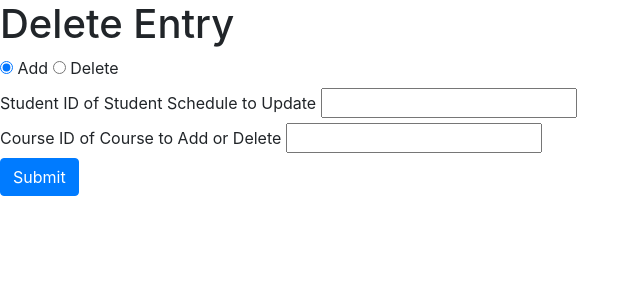
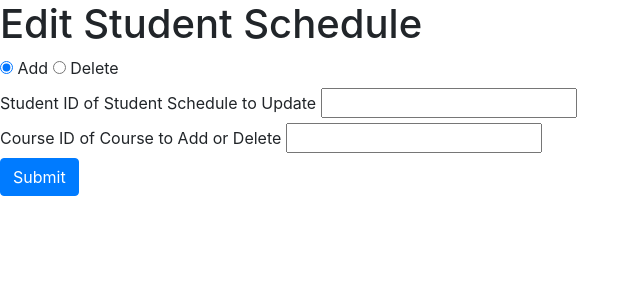
Before and after one commit to williamwu062/CS348_ScheduleProj, a Flask app: page /edit_student_schedule in a window 1280 px wide. Shown: the top 300 px of the page, without its empty margins (0-640 px from the left). Run offline with Flask 2, Linux system fonts and the light colour scheme; some libraries are stand-ins or nearby versions.

Commit message:
Added base functionality for editStudentSchedule

```diff
--- a/main.py
+++ b/main.py
@@ -4,7 +4,6 @@ from flask_sqlalchemy import SQLAlchemy
 import configparser
 from datetime import datetime
 from Tables import Courses, Students, Reviews, StudentSchedule, app, db
-
 
 @app.route("/", methods=["POST", "GET"])
 def home():
@@ -190,15 +189,19 @@ def viewStudentSchedule():
 
 		#Get course_ids associated with the schedule of the student with that student_id
 		result = StudentSchedule.query.filter_by(student_id=studentID)
-		if (len(result.all()) == 0):
-			return render_template("viewStudentScheduleList.html", studentScheduleList="No student with that id exists")
+		num_results = len(result.all())
+		print("num_results =", num_results)
+		if (num_results == 0):
+			returnString = "No schedule exists for student with id " + str(studentID)
+			print(returnString)
+			return render_template("viewStudentScheduleList.html", studentSchedule=returnString)
 
 		#Get courses associated with each course_id, collate into a string
 		studentSchedule = ""
 		for row in result:
 			result2 = Courses.query.filter_by(course_id=row.course_id).first()
 			try:
-				studentSchedule += "Course ID: " + str(result2.course_id) + ", Department" + str(result2.department) + ", Course Name" + str(result2.courseName) + "\t"
+				studentSchedule += "Course ID: " + str(result2.course_id) + ", Department: " + str(result2.department) + ", Course Name: " + str(result2.courseName) + "\t"
 			except:
 				pass
 
@@ -220,16 +223,23 @@ def editStudentSchedule():
 		deleting = data['options'] == "Delete"
 
 		#If adding a course to a student's schedule
-		studentCourse = StudentSchedule(int(studentID), int(courseID))
-		db.session.add(studentCourse)
-		db.session.commit()
+		if (adding == True):
 
+			studentCourse = StudentSchedule(student_id=int(studentID), course_id=int(courseID))
+			db.session.add(studentCourse)
+			db.session.commit()
+			print("Successfully added tuple", studentCourse, " to StudentSchedule table")
 		#If deleting a course from a student's schedule
-		try:
-			StudentSchedule.query.filter(StudentSchedule.student_id == int(studentID), StudentSchedule.course_id == int(courseID)).delete()
-			db.session.commit()
-		finally:
-			return redirect(url_for('home'))
+		else:
+			try:
+				StudentSchedule.query.filter_by(student_id=studentID, course_id=courseID).delete()
+				db.session.commit()
+				print("Successfully deleted course with id", courseID, " from student's schedule")
+			except:
+				print("Ran into error trying to delete course with id", courseID, " from this student's schedule")
+				pass
+
+		return redirect(url_for('home'))
 	if request.method == "GET":
 		return render_template("editStudentSchedule.html")
 
--- a/templates/editStudentSchedule.html
+++ b/templates/editStudentSchedule.html
@@ -1,7 +1,7 @@
 {% extends "base.html" %}
 {% block title %}Edit Student Schedule{% endblock %}
 {% block content %}
-  <h1>Delete Entry</h1>
+  <h1>Edit Student Schedule</h1>
   <form method="post" action="">
 	<div>
 		<input type="radio" id="add" name="options" value="Add" checked>
```
Also changed, not shown: templates/viewStudentScheduleList.html (+5 -5 lines), Tables.py (line endings or trailing spaces).
